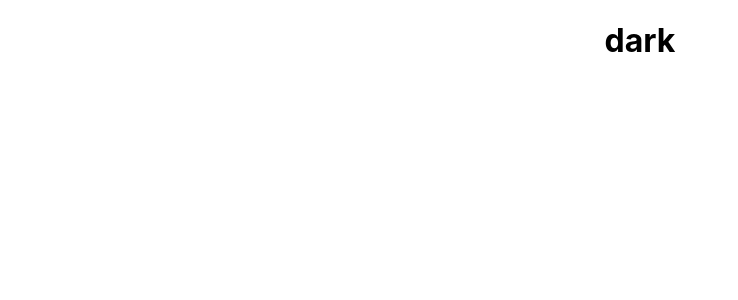
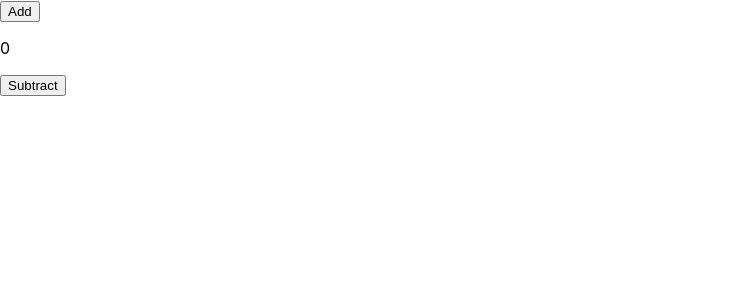
Before and after one commit to suresh9058/reactjs-ashokit-june-batch, a React (Create React App) app: page / in a window 1280 px wide. Shown: the top 300 px of the page, without its empty margins (0-738 px from the left). Built offline with nearby package versions, Linux system fonts and the light colour scheme.

Commit message:
redux design pattern.

```diff
--- a/package.json
+++ b/package.json
@@ -3,6 +3,7 @@
   "version": "0.1.0",
   "private": true,
   "dependencies": {
+    "@reduxjs/toolkit": "^1.8.3",
     "@testing-library/jest-dom": "^5.16.4",
     "@testing-library/react": "^13.3.0",
     "@testing-library/user-event": "^13.5.0",
@@ -11,8 +12,10 @@
     "react": "^18.2.0",
     "react-dom": "^18.2.0",
     "react-error-boundary": "^3.1.4",
+    "react-redux": "^8.0.2",
     "react-router-dom": "^6.3.0",
     "react-scripts": "5.0.1",
+    "redux": "^4.2.0",
     "styled-components": "^5.3.5",
     "web-vitals": "~2.1.4",
     "yup": "^0.32.11"
--- a/src/App.js
+++ b/src/App.js
@@ -1,7 +1,7 @@
 import logo from './logo.svg';
 import './App.css';
 import Welcome from './Welcome';
-import React, {useState, useEffect} from 'react';
+import React, {useState, useEffect, lazy, Suspense} from 'react';
 import Greeter from './Greeter';
 import Greeting, {UserGreeting, GuestGreeting} from './Greeting';
 import ReactEvents from './ReactEvents';
@@ -22,6 +22,10 @@ import ColorCard from './ColorCard';
 import ColorContainer from './ColorContainer';
 import ReactRouterExample from './ReactRouterExample';
 import ReactContextAPIExample from './ReactContextAPIExample';
+// import LazyLoading from './LazyLoading';
+const LazyLoading = lazy(()=>import('./LazyLoading'));
+
+const renderLoading = ()=> <div>Loading...</div>;
 
 function App() {
 
@@ -96,7 +100,10 @@ function App() {
         {/* <ColorCard /> */}
         {/* <ColorContainer /> */}
         {/* <ReactRouterExample /> */}
-        <ReactContextAPIExample />
+        {/* <ReactContextAPIExample /> */}
+        <Suspense fallback={renderLoading()}>
+          <LazyLoading />
+        </Suspense>
       {/* </header> */}
     </div>
   );
--- /dev/null
+++ b/src/LazyLoading.js
@@ -0,0 +1,7 @@
+function LazyLoading() {
+    return (
+        <img alt="react logo" width="100px" height="100px" src="https://upload.wikimedia.org/wikipedia/commons/a/a7/React-icon.svg" />
+    )
+}
+
+export default LazyLoading;
--- /dev/null
+++ b/src/components/Counter.js
@@ -0,0 +1,17 @@
+import {increment, decrement, selectCount} from '../reducer/CounterSlice';
+import {useDispatch, useSelector} from 'react-redux';
+
+function Counter() {
+    const dispatch = useDispatch();
+    const count = useSelector(selectCount);
+
+    return (
+        <>
+            <button onClick={()=>dispatch(increment())}>Add</button><br></br>
+            <p>{count}</p>
+            <button onClick={()=>dispatch(decrement())}>Subtract</button>
+        </>
+    )
+}
+
+export default Counter;
--- a/src/index.js
+++ b/src/index.js
@@ -4,13 +4,18 @@ import './index.css';
 import App from './App';
 import reportWebVitals from './reportWebVitals';
 import {BrowserRouter} from 'react-router-dom';
+import { Provider } from 'react-redux';
+import store from './store/store';
+import Counter from './components/Counter';
 
 const root = ReactDOM.createRoot(document.getElementById('root'));
 root.render(
   <React.StrictMode>
       <BrowserRouter>
       {/* <Context> */}
-          <App />
+          <Provider store={store}>
+            <Counter />
+          </Provider>
       {/* </Context> */}
       </BrowserRouter>
   </React.StrictMode>
--- /dev/null
+++ b/src/reducer/CounterSlice.js
@@ -0,0 +1,23 @@
+import {createSlice} from '@reduxjs/toolkit';
+
+export const CounterSlice = createSlice({
+    name: "counter",
+    initialState: {
+        value: 0
+    },
+    reducers: {
+        increment: (state) => {
+            // state.value = state.value+1;
+            state.value+=1;
+        },
+        decrement: (state) => {
+            state.value-=1;
+        }
+    }
+});
+
+export const {increment, decrement} = CounterSlice.actions;
+
+export const selectCount = (state)=> state.counter.value;
+
+export default CounterSlice.reducer;
--- /dev/null
+++ b/src/store/store.js
@@ -0,0 +1,8 @@
+import {configureStore} from '@reduxjs/toolkit';
+import CounterReducer from '../reducer/CounterSlice';
+
+export default configureStore({
+    reducer: {
+        counter: CounterReducer
+    }
+});
```
Also changed, not shown: 1 other file (tests, documents, lock files or other folders).
